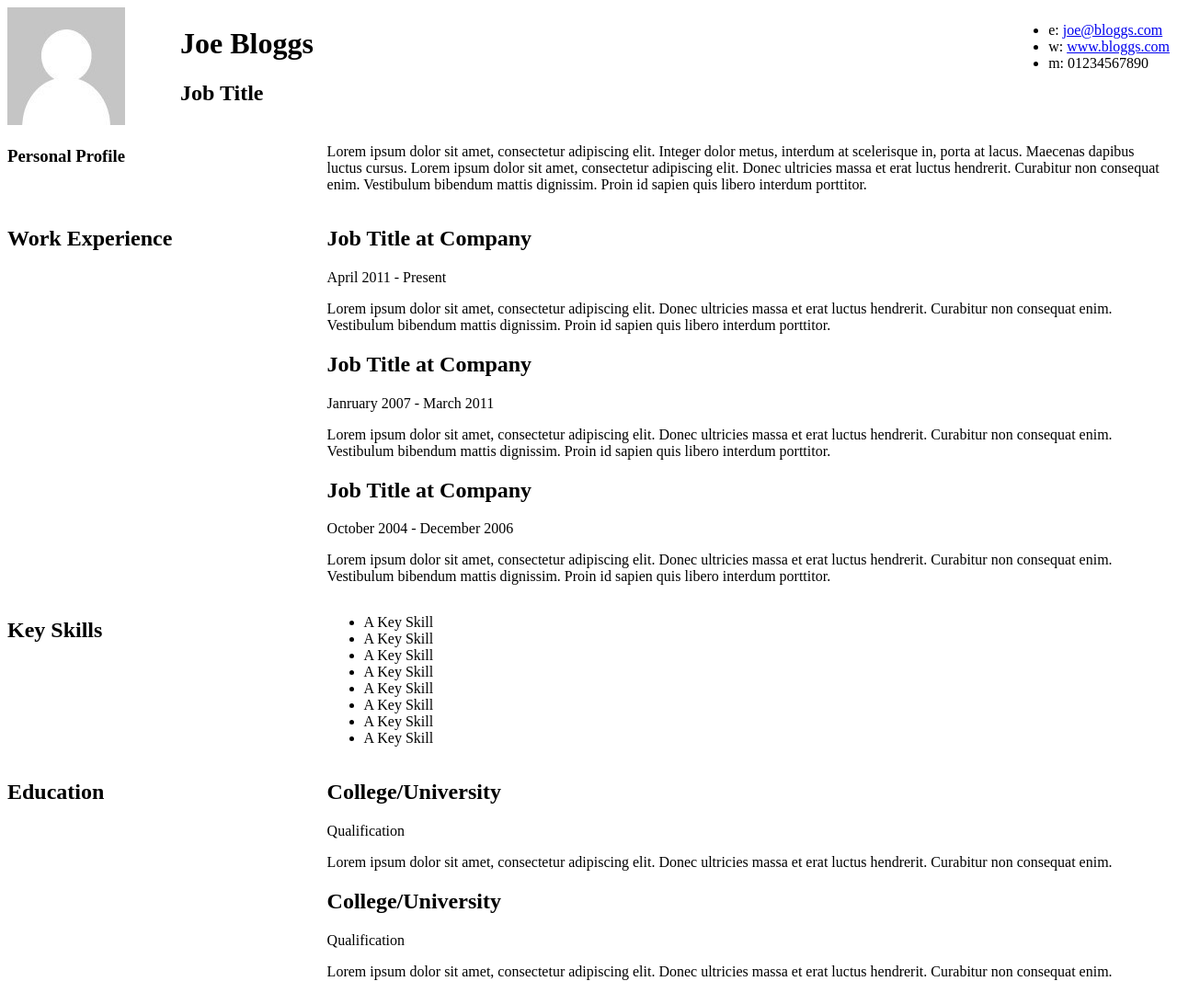
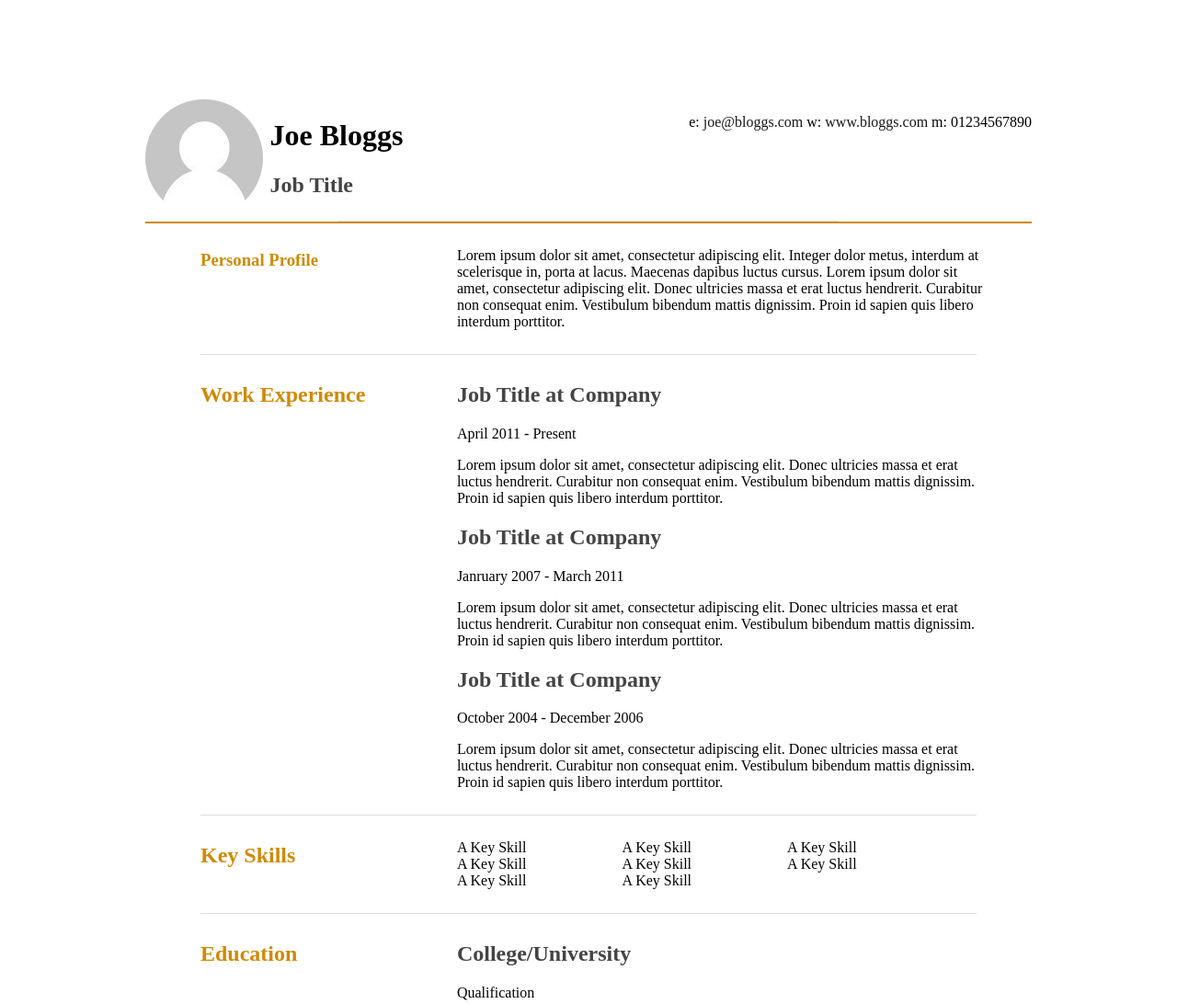
Before and after one commit to Kenzie-Academy-Brasil-Developers/estilizar-curriculo-sprint-2-JulioMarodin, a plain HTML site: page index.html in a window 1280 px wide. Shown: the top 1092 px of the page at 92% size. Drawn offline with Linux system fonts and the light colour scheme.

Commit message:
initial commit

```diff
--- a/index.html
+++ b/index.html
@@ -86,14 +86,14 @@
 
 			<div class="sectionContent">
 				<ul class="keySkills">
-					<li>A Key Skill</li>
-					<li>A Key Skill</li>
-					<li>A Key Skill</li>
-					<li>A Key Skill</li>
-					<li>A Key Skill</li>
-					<li>A Key Skill</li>
-					<li>A Key Skill</li>
-					<li>A Key Skill</li>
+					<li class="key">A Key Skill</li>
+					<li class="key">A Key Skill</li>
+					<li class="key">A Key Skill</li>
+					<li class="key">A Key Skill</li>
+					<li class="key">A Key Skill</li>
+					<li class="key">A Key Skill</li>
+					<li class="key">A Key Skill</li>
+					<li class="key">A Key Skill</li>
 				</ul>
 			</div>
 			<div class="clear"></div>
@@ -118,9 +118,7 @@
 					<p>Lorem ipsum dolor sit amet, consectetur adipiscing elit. Donec ultricies massa et erat luctus hendrerit. Curabitur non consequat enim.</p>
 				</article>
 			</div>
-			<div class="clear"></div>
 		</section>
-
 	</div>
 </div>
 </body>
--- a/style.css
+++ b/style.css
@@ -2,26 +2,97 @@
   clear: both;
 }
 
+.sectionTitle {
+  font: 'Rokkitt', 'Helvetica', 'Arial', 'sans-serif';
+  color: #cf8a05;
+}
+
+.sectionContent {
+  font: 'Lato', 'Helvetica', 'Arial', 'sans-serif';
+  font-weight: 100;
+}
+
+h2 {
+  color: #444444;
+}
+
+.contactDetails {
+  color: #181818;
+}
+
+.mainDetails {
+  border-bottom: 2px solid #cf8a05;
+  margin-right: 150px;
+  margin-left: 150px;
+}
+
+.mainArea {
+  margin-right: 150px;
+  margin-left: 150px;
+}
+
+.clear {
+  border-bottom: 1px solid #dedede;
+  margin-right: 210px;
+  margin-left: 210px;
+}
+
+img {
+  border-radius: 50%;
+}
+
+a:link {
+  text-decoration: none;
+  color: #181818;
+}
+
+ul li {
+  display: inline-block;
+  padding-left: 0;
+  list-style-type: none;
+}
+
+.keySkills {
+  padding-left: 0;
+}
+
+.key {
+  padding-right: 100px;
+}
+
 #headshot {
+  margin-top: 100px;
   width: 12.5%;
   float: left;
-	margin-right: 30px;
 }
 
 #name {
+  margin-left: 15px;
+  margin-top: 100px;
   float: left;
 }
 
 #contactDetails {
+  margin-top: 100px;
   float: right;
 }
 
+article {
+  display: inline;
+}
+
 .sectionTitle {
+  display: inline;
+  padding: 10px;
+  margin-left: 200px;
   float: left;
-	width: 25%;
+  width: 20%;
 }
 
 .sectionContent {
+  margin-right: 200px;
+  margin-top: 10px;
+  margin-bottom: 10px;
   float: right;
-	width: 72.5%;
+  width: 45.5%;
 }
```
Also changed, not shown: 1 other file. Lines whose indentation alone changed are shown as unchanged.
